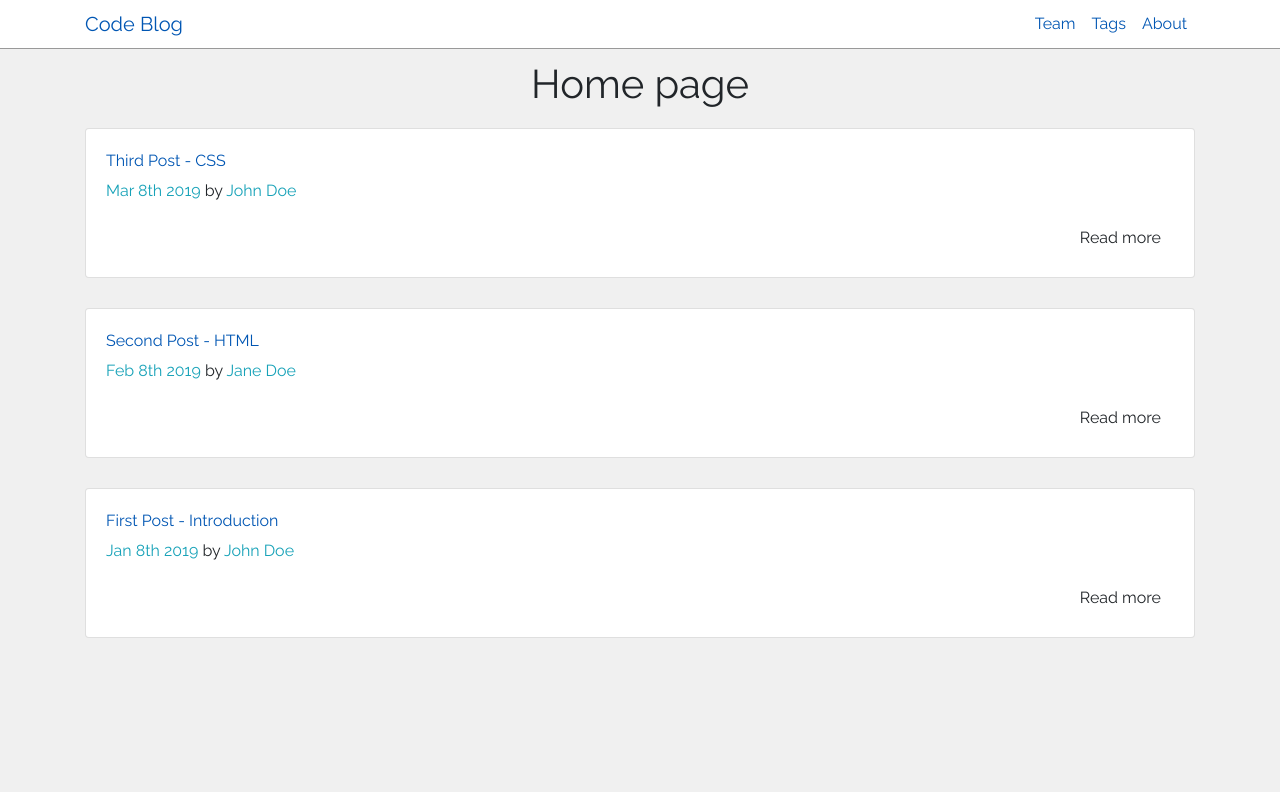
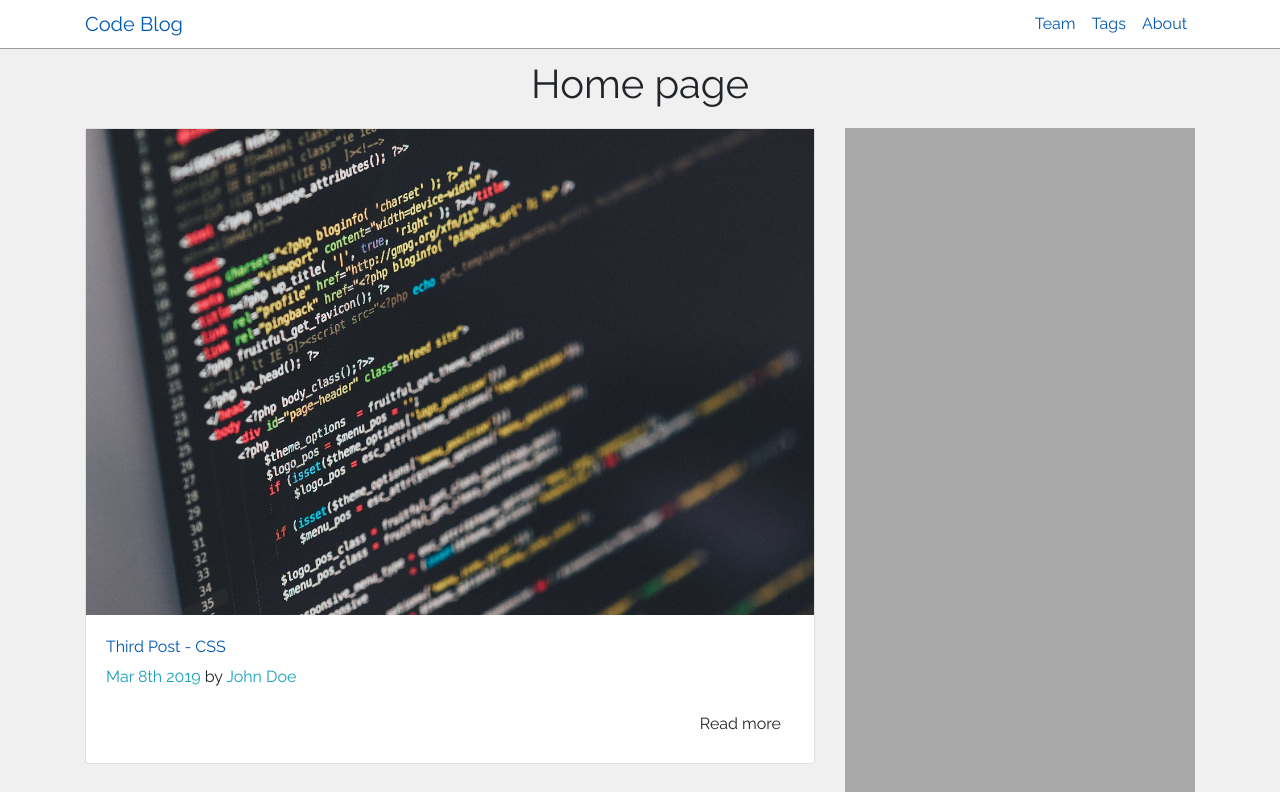
Before and after one commit to Ismail-Opatola/learning-gatsbyjs, a Gatsby site: page / in a window 1280 px wide. Shown: the top 792 px of the page. Built offline with nearby package versions, Linux system fonts and the light colour scheme; Gatsby itself is replaced by a stand-in of ours.

Commit message:
fetch and display  image thumbnails

```diff
--- a/src/components/Post.js
+++ b/src/components/Post.js
@@ -1,10 +1,14 @@
 import React from "react"
 import { Link } from "gatsby"
+import Img from "gatsby-image"
 import { Card, CardBody, CardTitle, CardSubtitle, CardText } from "reactstrap"
 
-const Post = ({ title, author, date, path, body }) => {
+const Post = ({ title, author, date, path, body, fluid }) => {
   return (
     <Card>
+      <Link to={path}>
+        <Img className="card-image-top" fluid={fluid} />
+      </Link>
       <CardBody>
         <CardTitle>
           <Link to={path}>{title}</Link>
--- a/src/pages/index.js
+++ b/src/pages/index.js
@@ -3,12 +3,15 @@ import Layout from "../components/layout"
 import SEO from "../components/seo"
 import { graphql, StaticQuery } from "gatsby"
 import Post from "../components/Post"
+import { Row, Col } from 'reactstrap'
 
 const IndexPage = () => (
   <Layout>
     <SEO title="Home" />
     <h1>Home page</h1>
-    <StaticQuery
+    <Row>
+      <Col md='8'>
+      <StaticQuery
       query={indexQuery}
       render={data => {
         return (
@@ -20,18 +23,24 @@ const IndexPage = () => (
                 date={node.frontmatter.date}
                 path={node.frontmatter.path}
                 body={node.frontmatter.excerpt}
+                fluid={node.frontmatter.image.childImageSharp.fluid}
               />
             ))}
           </div>
         )
       }}
     />
+      </Col>
+      <Col md='4'>
+        <div style={{ width: "100%", height: "100%", background: "rgba(0,0,0,0.3"}}></div>
+      </Col>
+    </Row>
   </Layout>
 )
 
 const indexQuery = graphql`
   query {
-    allMarkdownRemark(sort: {fields: [frontmatter___date], order: DESC}) {
+    allMarkdownRemark(sort: { fields: [frontmatter___date], order: DESC }) {
       edges {
         node {
           id
@@ -41,6 +50,13 @@ const indexQuery = graphql`
             date(formatString: "MMM Do YYYY")
             author
             path
+            image {
+              childImageSharp {
+                fluid(maxWidth: 600) {
+                  ...GatsbyImageSharpFluid
+                }
+              }
+            }
           }
         }
       }
--- a/src/pages/posts/001-first-post.md
+++ b/src/pages/posts/001-first-post.md
@@ -3,6 +3,7 @@ title: 'First Post - Introduction'
 date: 2019-01-08 07:00:00
 author: 'John Doe'
 path: '/first-post'
+image: ../../images/javascript.jpg
 ---
 
 Welcome to Code Blog. I hope you enjoy our content. Welcome to Code Blog. I hope you enjoy our content. Welcome to Code Blog. I hope you enjoy our content. Welcome to Code Blog. I hope you enjoy our content. Welcome to Code Blog. I hope you enjoy our content. Welcome to Code Blog. I hope you enjoy our content. Welcome to Code Blog. I hope you enjoy our content. Welcome to Code Blog. I hope you enjoy our content. Welcome to Code Blog. I hope you enjoy our content. Welcome to Code Blog. I hope you enjoy our content. Welcome to Code Blog. I hope you enjoy our content. Welcome to Code Blog. I hope you enjoy our content. Welcome to Code Blog. I hope you enjoy our content. Welcome to Code Blog. I hope you enjoy our content. Welcome to Code Blog. I hope you enjoy our content. Welcome to Code Blog. I hope you enjoy our content. Welcome to Code Blog. I hope you enjoy our content. Welcome to Code Blog. I hope you enjoy our content. Welcome to Code Blog. I hope you enjoy our content. Welcome to Code Blog. I hope you enjoy our content. Welcome to Code Blog. I hope you enjoy our content. Welcome to Code Blog. I hope you enjoy our content. Welcome to Code Blog. I hope you enjoy our content.
--- a/src/pages/posts/002-second-post.md
+++ b/src/pages/posts/002-second-post.md
@@ -3,6 +3,7 @@ title: 'Second Post - HTML'
 date: 2019-02-08 07:00:00
 author: 'Jane Doe'
 path: '/second-post'
+image: ../../images/javascript.jpg
 ---
 
 Today we're gonna talk about HTML5. Today we're gonna talk about HTML5. Today we're gonna talk about HTML5. Today we're gonna talk about HTML5. Today we're gonna talk about HTML5. Today we're gonna talk about HTML5. Today we're gonna talk about HTML5. Today we're gonna talk about HTML5. Today we're gonna talk about HTML5. Today we're gonna talk about HTML5. Today we're gonna talk about HTML5. Today we're gonna talk about HTML5. Today we're gonna talk about HTML5. Today we're gonna talk about HTML5. Today we're gonna talk about HTML5. Today we're gonna talk about HTML5. Today we're gonna talk about HTML5. Today we're gonna talk about HTML5. Today we're gonna talk about HTML5. Today we're gonna talk about HTML5. Today we're gonna talk about HTML5. Today we're gonna talk about HTML5. Today we're gonna talk about HTML5. Today we're gonna talk about HTML5. Today we're gonna talk about HTML5. Today we're gonna talk about HTML5. Today we're gonna talk about HTML5. Today we're gonna talk about HTML5. Today we're gonna talk about HTML5. Today we're gonna talk about HTML5. Today we're gonna talk about HTML5. Today we're gonna talk about HTML5. Today we're gonna talk about HTML5. Today we're gonna talk about HTML5. Today we're gonna talk about HTML5. Today we're gonna talk about HTML5. Today we're gonna talk about HTML5.
--- a/src/pages/posts/003-third-post.md
+++ b/src/pages/posts/003-third-post.md
@@ -3,6 +3,7 @@ title: 'Third Post - CSS'
 date: 2019-03-08 07:00:00
 author: 'John Doe'
 path: '/third-post'
+image: ../../images/javascript.jpg
 ---
 
 This time we're gonna dive ito CSS, This time we're gonna dive ito CSS, This time we're gonna dive ito CSS, This time we're gonna dive ito CSS, This time we're gonna dive ito CSS, This time we're gonna dive ito CSS, This time we're gonna dive ito CSS, This time we're gonna dive ito CSS, This time we're gonna dive ito CSS, This time we're gonna dive ito CSS, This time we're gonna dive ito CSS, This time we're gonna dive ito CSS, This time we're gonna dive ito CSS, This time we're gonna dive ito CSS, This time we're gonna dive ito CSS, This time we're gonna dive ito CSS, This time we're gonna dive ito CSS, This time we're gonna dive ito CSS, This time we're gonna dive ito CSS, This time we're gonna dive ito CSS, This time we're gonna dive ito CSS, This time we're gonna dive ito CSS, This time we're gonna dive ito CSS, This time we're gonna dive ito CSS, This time we're gonna dive ito CSS, This time we're gonna dive ito CSS,
```
Also changed, not shown: src/images/javascript.jpg (added).
